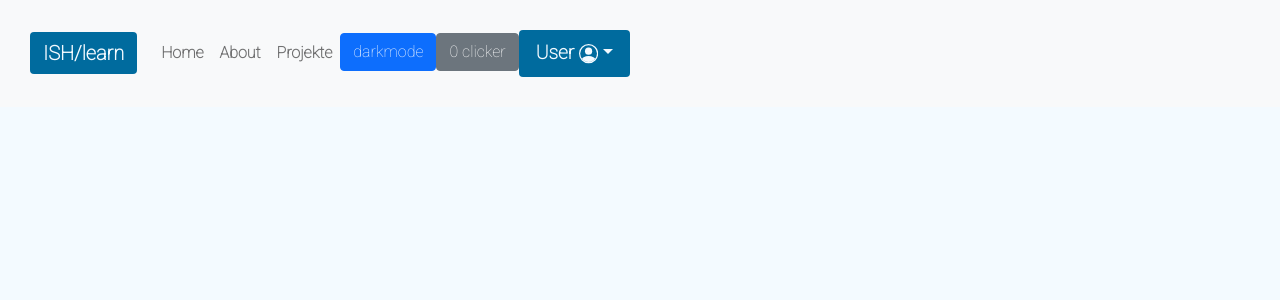
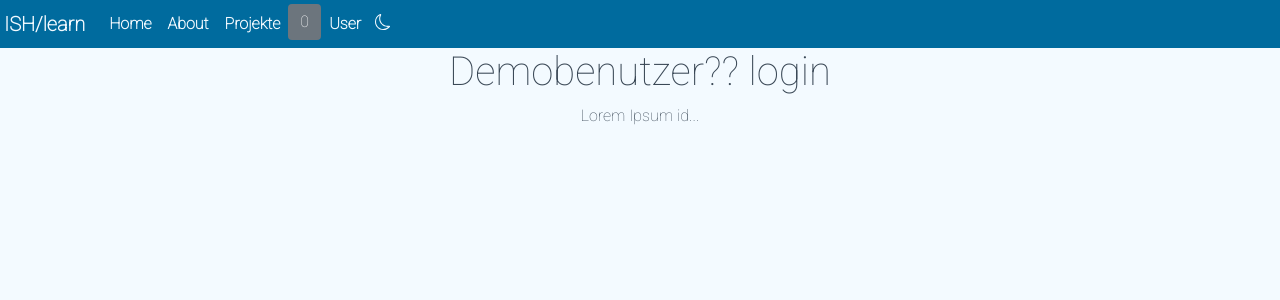
Before and after one commit to ishLearn/ishLearn, a Vue app in the folder ishlearn-client/: page /#/user/login in a window 1280 px wide. Shown: the top 300 px of the page. Built offline with nearby package versions, Linux system fonts and the light colour scheme.

Commit message:
Added blank demo pages and advanced navbar

```diff
--- a/ishlearn-client/package.json
+++ b/ishlearn-client/package.json
@@ -10,6 +10,7 @@
   "dependencies": {
     "axios": "^0.27.2",
     "bootstrap": "^5.1.3",
+    "bootstrap-icons": "^1.8.2",
     "core-js": "^3.8.3",
     "jquery": "^3.6.0",
     "popper.js": "^1.16.1",
--- a/ishlearn-client/src/components/NavBar.vue
+++ b/ishlearn-client/src/components/NavBar.vue
@@ -18,8 +18,8 @@ function toggleTheme() {
 
 <template>
   <div>
-    <nav class="navbar navbar-expand-sm bg-light navbar-light">
-      <a class="navbar-brand btn contrast-color" href="#">ISH/learn</a>
+    <nav class="navbar navbar-expand-sm p-1 nav-colors">
+      <a class="navbar-brand contrast-color" href="#">ISH/learn</a>
       <ul class="navbar-nav">
         <li class="nav-item active">
           <router-link :to="{ name: 'Home' }" class="nav-link">Home</router-link>
@@ -31,60 +31,68 @@ function toggleTheme() {
           <router-link :to="{ name: 'AllProjects' }" class="nav-link">Projekte</router-link>
         </li>
         <li class="nav-item">
-          <button class="btn btn-primary" @click="toggleTheme">darkmode</button>
+          <button @click="count++" class="btn btn-secondary">{{ count }}</button>
         </li>
         <li class="nav-item">
-          <button @click="count++" class="btn btn-secondary">{{ count }} clicker</button>
+          <router-link :to="{ name: 'UserDetail', params: { id: 0 } }" class="nav-link"
+            >User</router-link
+          >
+        </li>
+        <li class="nav-item">
+          <button id="theme-toggle" class="nav-colors bigger" @click="toggleTheme">
+            <span class="d-block-light d-none">
+              <svg
+                xmlns="http://www.w3.org/2000/svg"
+                width="16"
+                height="16"
+                fill="currentColor"
+                class="bi bi-moon"
+                viewBox="0 0 16 16"
+              >
+                <path
+                  d="M6 .278a.768.768 0 0 1 .08.858 7.208 7.208 0 0 0-.878 3.46c0 4.021
+                   3.278 7.277 7.318 7.277.527 0 1.04-.055 1.533-.16a.787.787 0 0 1
+                    .81.316.733.733 0 0 1-.031.893A8.349 8.349 0 0 1 8.344 16C3.734 16 0
+                     12.286 0 7.71 0 4.266 2.114 1.312 5.124.06A.752.752 0 0 1 6 .278zM4.858
+                      1.311A7.269 7.269 0 0 0 1.025 7.71c0 4.02 3.279 7.276 7.319 7.276a7.316
+                       7.316 0 0 0 5.205-2.162c-.337.042-.68.063-1.029.063-4.61
+                        0-8.343-3.714-8.343-8.29 0-1.167.242-2.278.681-3.286z"
+                />
+              </svg>
+            </span>
+            <span class="d-block-dark d-none">
+              <svg
+                xmlns="http://www.w3.org/2000/svg"
+                width="16"
+                height="16"
+                fill="currentColor"
+                class="bi bi-moon-fill"
+                viewBox="0 0 16 16"
+              >
+                <path
+                  d="M6 .278a.768.768 0 0 1 .08.858 7.208 7.208 0 0 0-.878 3.46c0 4.021
+                   3.278 7.277 7.318 7.277.527 0 1.04-.055 1.533-.16a.787.787 0 0 1
+                    .81.316.733.733 0 0 1-.031.893A8.349 8.349 0 0 1 8.344 16C3.734 16 0
+                     12.286 0 7.71 0 4.266 2.114 1.312 5.124.06A.752.752 0 0 1 6 .278z"
+                />
+              </svg>
+            </span>
+          </button>
         </li>
       </ul>
-      <div class="nav-item dropdown">
-        <a
-          class="nav-link dropdown-toggle btn contrast-color bigger"
-          href="#"
-          id="navbarDropdownUser"
-          role="button"
-          data-toggle="dropdown"
-          aria-haspopup="true"
-          aria-expanded="false"
-        >
-          User
-          <svg
-            width="1em"
-            height="1em"
-            viewBox="0 0 16 16"
-            class="bi bi-person-circle"
-            fill="currentColor"
-            xmlns="http://www.w3.org/2000/svg"
-          >
-            <path
-              d="M13.468 12.37C12.758 11.226 11.195 10 8 10s-4.757
-              1.225-5.468 2.37A6.987 6.987 0 0 0 8 15a6.987 6.987 0 0 0 5.468-2.63z"
-            />
-            <path fill-rule="evenodd" d="M8 9a3 3 0 1 0 0-6 3 3 0 0 0 0 6z" />
-            <path
-              fill-rule="evenodd"
-              d="M8 1a7 7 0 1 0 0 14A7 7 0 0 0 8 1zM0
-               8a8 8 0 1 1 16 0A8 8 0 0 1 0 8z"
-            />
-          </svg>
-        </a>
-        <div class="dropdown-menu dropdown-menu-right" aria-labelledby="navbarDropdownUser">
-          <a class="" href="/accounts/login/">Login</a>
-          <a class="" href="/accounts/signup/">Sign up</a>
-        </div>
-      </div>
     </nav>
   </div>
 </template>
 
 <style scoped>
-nav {
-  padding: 30px;
+.nav-colors {
+  background-color: var(--nav-bg);
+  color: var(--nav-fg);
 }
 
 nav a {
   font-weight: bold;
-  color: #2c3e50;
+  color: var(--nav-fg);
 }
 
 nav a.router-link-exact-active {
@@ -92,6 +100,10 @@ nav a.router-link-exact-active {
 }
 
 .bigger {
-  font-size: larger;
+  font-size: 16pt;
+}
+
+button {
+  border: none;
 }
 </style>
--- a/ishlearn-client/src/components/ProductPreview.vue
+++ b/ishlearn-client/src/components/ProductPreview.vue
@@ -6,9 +6,12 @@ defineProps(['project'])
 </script>
 
 <template>
-  <div>
-    <div class="media border p-3">
-      {{ project.title }}
-    </div>
+  <div class="media border p-3 m-2">
+    {{ project.title }}
+    <p>
+      <router-link :to="{ name: 'ViewProject', params: { id: project.id } }"
+        >Anschauen!</router-link
+      >
+    </p>
   </div>
 </template>
--- a/ishlearn-client/src/router/index.ts
+++ b/ishlearn-client/src/router/index.ts
@@ -15,10 +15,27 @@ const routes: Array<RouteRecordRaw> = [
     // which is lazy-loaded when the route is visited.
     component: () => import(/* webpackChunkName: "about" */ '../views/AboutView.vue'),
   },
+  // Alles für die Projekte
   {
     path: '/projects',
     name: 'AllProjects',
-    component: () => import('../views/AllProjectsView.vue'),
+    component: () => import('../views/ProjectsAllView.vue'),
+  },
+  {
+    path: '/projects/add',
+    name: 'AddProject',
+    component: () => import('../views/ProjectAdd.vue'),
+  },
+  {
+    path: '/projects/view/:id',
+    name: 'ViewProject',
+    component: () => import('../views/ProjectDetail.vue'),
+  },
+  // Alles rund um den Benutzer
+  {
+    path: '/user/:id',
+    name: 'UserDetail',
+    component: () => import('../views/UserProfileView.vue'),
   },
 ];
 
--- a/ishlearn-client/src/styles/style.css
+++ b/ishlearn-client/src/styles/style.css
@@ -1,21 +1,48 @@
 @import url('https://fonts.googleapis.com/css2?family=Roboto:wght@100&display=swap');
 
 :root {
+  --almost-black: #172531;
   --darkest-blau: #3A4856;
   --hansenberg-blau: #006b9e;
   --lighter-blau: #1c9cd9;
   --orange: #E59D23;
+  --orange-shade: #BA7900;
   --almost-white: #F3FAFF;
 }
 html[data-theme='light']{
   --background-color: var(--almost-white);
   --text-color: var(--darkest-blau);
+  /* Links */
   --link-color: var(--lighter-blau);
+  --link-color-hover: var(--hansenberg-blau);
+  /* Nav */
+  --nav-bg: var(--hansenberg-blau);
+  --nav-fg: var(--almost-white);
 }
 html[data-theme='dark']{
   --background-color: var(--darkest-blau);
   --text-color: var(--almost-white);
+  /* Links */
   --link-color: var(--orange);
+  --link-color-hover: var(--orange-shade);
+  /* Nav */
+  --nav-bg: var(--almost-black);
+  --nav-fg: var(--almost-white);
+}
+
+[data-theme='dark'] .form-control {
+  background-color: rgba(0, 0, 0, 0.6);
+  border-color: rgba(0, 0, 0, 0.6);
+  color: var(--text-color) !important;
+}
+
+[data-theme='dark'] .form-control:focus {
+  color: var(--text-color) !important;
+}
+
+[data-theme='light'] .d-block-light,
+[data-theme='dark'] .d-block-dark {
+    display: block !important;
 }
 
 .usual-color {
@@ -24,6 +51,9 @@ html[data-theme='dark']{
 }
 .usual-color a {
   color: var(--link-color);
+}
+.usual-color a:hover {
+  color: var(--link-color-hover);
 }
 .contrast-color {
   background-color: var(--hansenberg-blau) !important;
--- /dev/null
+++ b/ishlearn-client/src/views/ProjectAdd.vue
@@ -0,0 +1,6 @@
+<template>
+  <div>
+    <h1>Hier kannst du dein Projekt hinzufügen.</h1>
+    <button class="btn btn-primary">Dieser Knopft Submitted nichts</button>
+  </div>
+</template>
--- /dev/null
+++ b/ishlearn-client/src/views/ProjectDetail.vue
@@ -0,0 +1,10 @@
+<!-- ProductDetail.vue -->
+<script setup lang="ts"></script>
+
+<template>
+  <div class="jumbotron">
+    <h1>TODO: Projekt {{ $route.params.id }} von der DB abfragen</h1>
+
+    <p>Lorem ipsum</p>
+  </div>
+</template>
--- a/ishlearn-client/src/views/AllProjectsView.vue
+++ b/ishlearn-client/src/views/ProjectsAllView.vue
@@ -15,7 +15,11 @@ onMounted(() => {
 
 <template>
   <div class="usual-color all-projects">
-    {{ allProjects }}
+    <div class="jumbotron">
+      <h1>Hier werden alle Projekte angezeigt</h1>
+      <p>{{ allProjects }}</p>
+      <p><router-link :to="{ name: 'AddProject' }">Füge ein Projekt hinzu.</router-link></p>
+    </div>
     <ShowAllProducts :projects="allProjects" />
   </div>
 </template>
--- /dev/null
+++ b/ishlearn-client/src/views/UserProfileView.vue
@@ -0,0 +1,11 @@
+<script setup lang="ts"></script>
+
+<template>
+  <div>
+    <div class="jumbotron">
+      <h1>Demobenutzer?? {{ $route.params.id }}</h1>
+
+      <p>Lorem Ipsum id...</p>
+    </div>
+  </div>
+</template>
```
Also changed, not shown: 1 other file (tests, documents, lock files or other folders).
